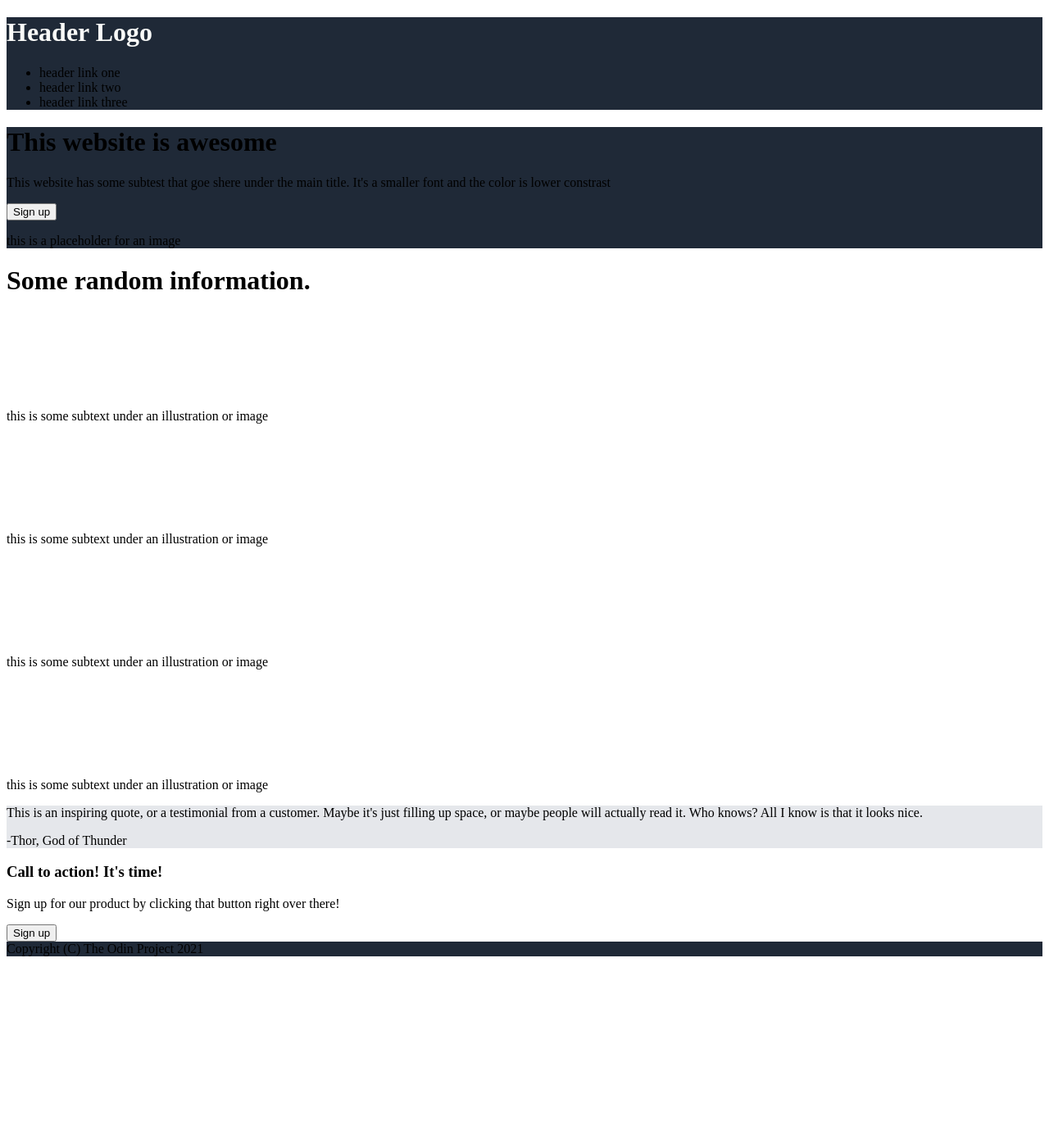
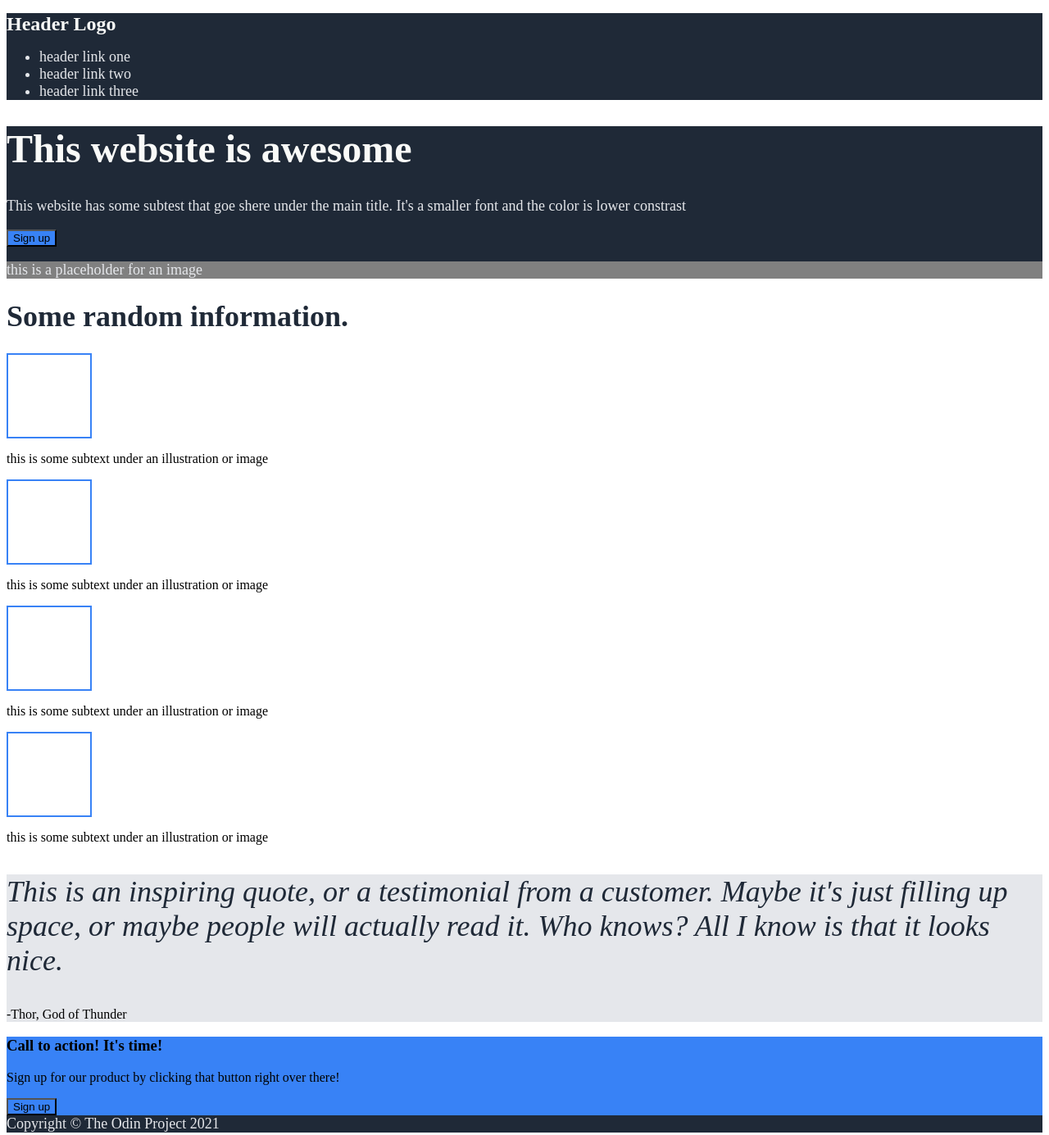
Before and after one commit to spoolD/odin-landing-page, a plain HTML site: page index.html in a window 1280 px wide. Shown: the whole page at 82% size. Before the commit the page ends 1175 px from the top, so only its background shows below. Drawn offline with Linux system fonts and the light colour scheme.

Commit message:
Apply initial styling

```diff
--- a/index.html
+++ b/index.html
@@ -7,24 +7,24 @@
     </head>
     <body>
         <div class="header">
-            <h1 class="hero-text">Header Logo</h1>
+            <h1>Header Logo</h1>
             <ul>
                 <li><a>header link one</a></li>
                 <li><a>header link two</a></li>
                 <li><a>header link three</a></li>
             </ul>
         </div>
-        <div class="blue-section">
+        <div class="hero-section">
             <div>
-                <h1>This website is awesome</h1>
-                <p>This website has some subtest that goe shere under the main title. It's a smaller font and the color is lower constrast</p>
+                <h1  class="hero-text">This website is awesome</h1>
+                <p class="secondary-text">This website has some subtest that goe shere under the main title. It's a smaller font and the color is lower constrast</p>
                 <button>Sign up</button>
             </div>
-            <div>
-                <p>this is a placeholder for an image</p>
+            <div class="image-placeholder">
+                <p class="secondary-text">this is a placeholder for an image</p>
             </div>
         </div>
-        <div class="white-section">
+        <div class="info-section">
             <h1>Some random information.</h1>
             <div>
                 <div class="blue-box"></div>
@@ -44,10 +44,10 @@
             </div>
         </div>
         <div class="quote-section">
-            <p>This is an inspiring quote, or a testimonial from a customer. Maybe it's just filling up space, or maybe people will actually read it. Who knows? All I know is that it looks nice.</p>
+            <p class="quote">This is an inspiring quote, or a testimonial from a customer. Maybe it's just filling up space, or maybe people will actually read it. Who knows? All I know is that it looks nice.</p>
             <p>-Thor, God of Thunder</p>
         </div>
-        <div class="bottom">
+        <div class="action-section">
             <div>
                 <h3>Call to action! It's time!</h3>
                 <p> Sign up for our product by clicking that button right over there!</p>
@@ -55,7 +55,7 @@
             </div>
         </div>
         <div class="footer">
-            Copyright (C) The Odin Project 2021
+            Copyright &copy The Odin Project 2021
         </div>
     </body>
 </html>
--- a/styles.css
+++ b/styles.css
@@ -1,20 +1,54 @@
 .header,
-.blue-section,
+.hero-section,
 .footer {
     background-color:#1F2937;
+}
+
+.header h1 {
+    font-size: 24px;
+    color: #F9FAF8;
+}
+
+li,
+.secondary-text,
+.footer {
+    font-size: 18px;
+    color: #E5E7EB;
+}
+
+.hero-text {
+    font-size: 48px;
+    font-weight: 800;
+    color: #F9FAF8;
+}
+
+.image-placeholder{
+    background-color: grey;
+}
+
+.action-section,
+button {
+    background-color: #3882F6;
+}
+
+.info-section h1 {
+    font-size: 36px;
+    font-weight: 800;
+    color: #1F2937;
+ }
+.blue-box {
+    height: 100px;
+    width: 100px;
+    border: 2px solid #3882F6;
 }
 
 .quote-section {
     background-color: #E5E7EB;
 }
 
-.blue-box {
-    height: 100px;
-    width: 100px;
-    border-color: #3882F6;
+.quote{
+    font-size: 36px;
+    font-weight: 300;
+    font-style: italic;
+    color: #1F2937;
 }
-
-.hero-text {
-    font: extra-bold 48px;
-    color: #F9FAF8;
-}
```
